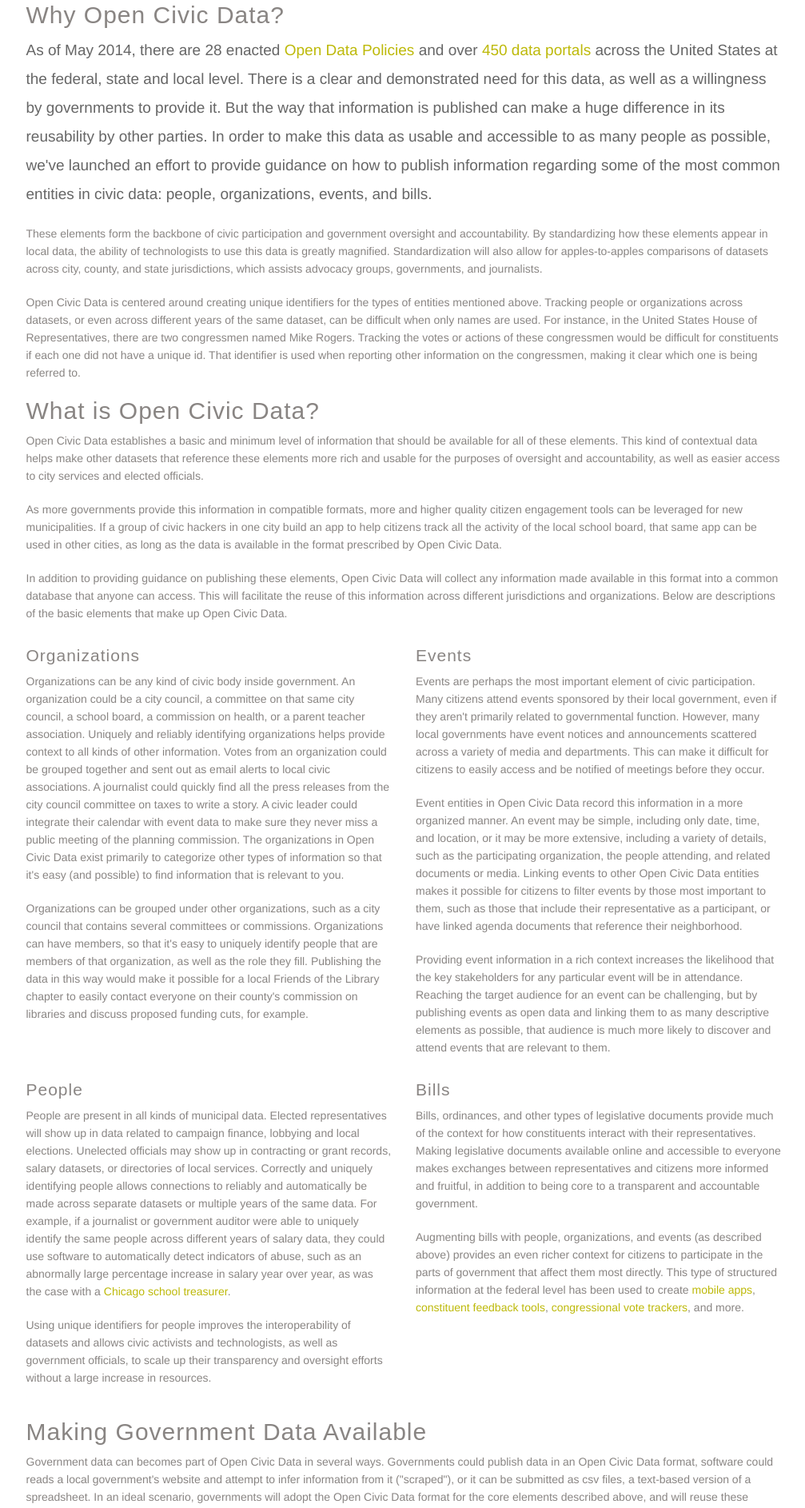
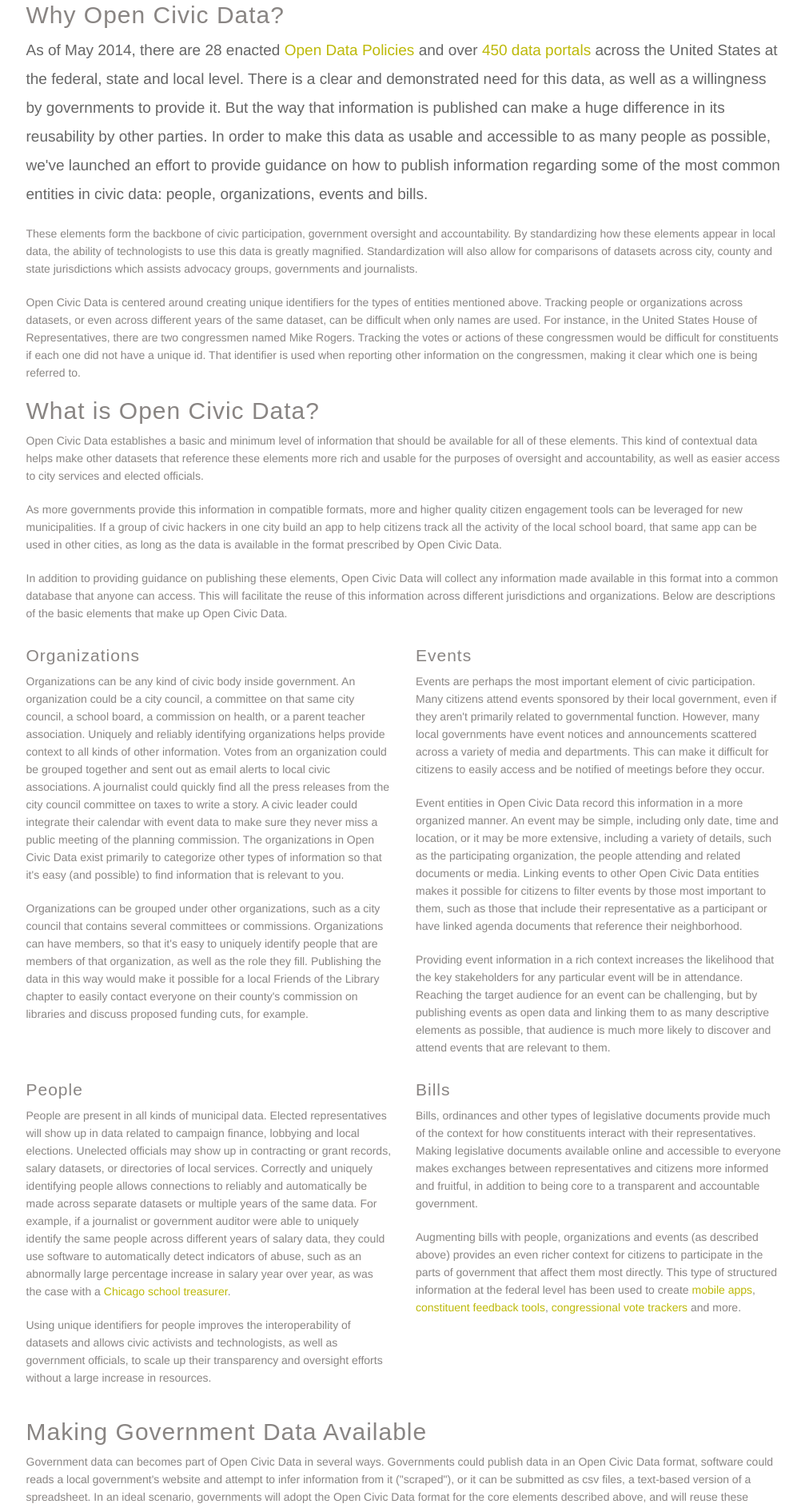
Before and after one commit to opencivicdata/legacy-opencivicdata.org, a Django app: template templates/website/about/index.html in a window 1280 px wide. Shown: the part 398-2284 px from the top of the page at 80% size, without its empty margins (135-1142 px from the left). Run offline with Django 3.2, Linux system fonts and the light colour scheme; the template is opened without the code that fills it, so the values that code supplies are empty; some libraries are stand-ins or nearby versions.

Commit message:
incorporate Nicko's fixes from #12

```diff
--- a/templates/website/about/index.html
+++ b/templates/website/about/index.html
@@ -6,9 +6,9 @@
 {% block content %}
 <h2 id="whyopencivicdata">Why Open Civic Data?</h2>
 
-<p class="intro">As of May 2014, there are 28 enacted <a href="http://sunlightfoundation.com/policy/opendatamap/">Open Data Policies</a> and over <a href="https://github.com/morganherlocker/portalizer/blob/master/classifiedPortals.csv">450 data portals</a> across the United States at the federal, state and local level. There is a clear and demonstrated need for this data, as well as a willingness by governments to provide it. But the way that information is published can make a huge difference in its reusability by other parties. In order to make this data as usable and accessible to as many people as possible, we've launched an effort to provide guidance on how to publish information regarding some of the most common entities in civic data: people, organizations, events, and bills.</p>
+<p class="intro">As of May 2014, there are 28 enacted <a href="http://sunlightfoundation.com/policy/opendatamap/">Open Data Policies</a> and over <a href="https://github.com/morganherlocker/portalizer/blob/master/classifiedPortals.csv">450 data portals</a> across the United States at the federal, state and local level. There is a clear and demonstrated need for this data, as well as a willingness by governments to provide it. But the way that information is published can make a huge difference in its reusability by other parties. In order to make this data as usable and accessible to as many people as possible, we've launched an effort to provide guidance on how to publish information regarding some of the most common entities in civic data: people, organizations, events and bills.</p>
 
-<p>These elements form the backbone of civic participation and government oversight and accountability. By standardizing how these elements appear in local data, the ability of technologists to use this data is greatly magnified. Standardization will also allow for apples-to-apples comparisons of datasets across city, county, and state jurisdictions, which assists advocacy groups, governments, and journalists.</p>
+<p>These elements form the backbone of civic participation, government oversight and accountability. By standardizing how these elements appear in local data, the ability of technologists to use this data is greatly magnified. Standardization will also allow for comparisons of datasets across city, county and state jurisdictions which assists advocacy groups, governments and journalists.</p>
 
 <p>Open Civic Data is centered around creating unique identifiers for the types of entities mentioned above. Tracking people or organizations across datasets, or even across different years of the same dataset, can be difficult when only names are used. For instance, in the United States House of Representatives, there are two congressmen named Mike Rogers. Tracking the votes or actions of these congressmen would be difficult for constituents if each one did not have a unique id. That identifier is used when reporting other information on the congressmen, making it clear which one is being referred to.</p>
 
@@ -33,7 +33,7 @@
 
     <p>Events are perhaps the most important element of civic participation. Many citizens attend events sponsored by their local government, even if they aren't primarily related to governmental function. However, many local governments have event notices and announcements scattered across a variety of media and departments. This can make it difficult for citizens to easily access and be notified of meetings before they occur.</p>
 
-    <p>Event entities in Open Civic Data record this information in a more organized manner. An event may be simple, including only date, time, and location, or it may be more extensive, including a variety of details, such as the participating organization, the people attending, and related documents or media. Linking events to other Open Civic Data entities makes it possible for citizens to filter events by those most important to them, such as those that include their representative as a participant, or have linked agenda documents that reference their neighborhood.</p>
+    <p>Event entities in Open Civic Data record this information in a more organized manner. An event may be simple, including only date, time and location, or it may be more extensive, including a variety of details, such as the participating organization, the people attending and related documents or media. Linking events to other Open Civic Data entities makes it possible for citizens to filter events by those most important to them, such as those that include their representative as a participant or have linked agenda documents that reference their neighborhood.</p>
 
     <p>Providing event information in a rich context increases the likelihood that the key stakeholders for any particular event will be in attendance. Reaching the target audience for an event can be challenging, but by publishing events as open data and linking them to as many descriptive elements as possible, that audience is much more likely to discover and attend events that are relevant to them.</p>
   </div>
@@ -49,9 +49,9 @@
   <div class="col-sm-6">
     <h4 id="bills">Bills</h4>
 
-    <p>Bills, ordinances, and other types of legislative documents provide much of the context for how constituents interact with their representatives. Making legislative documents available online and accessible to everyone makes exchanges between representatives and citizens more informed and fruitful, in addition to being core to a transparent and accountable government.</p>
+    <p>Bills, ordinances and other types of legislative documents provide much of the context for how constituents interact with their representatives. Making legislative documents available online and accessible to everyone makes exchanges between representatives and citizens more informed and fruitful, in addition to being core to a transparent and accountable government.</p>
 
-    <p>Augmenting bills with people, organizations, and events (as described above) provides an even richer context for citizens to participate in the parts of government that affect them most directly. This type of structured information at the federal level has been used to create <a href="http://congress.sunlightfoundation.com/">mobile apps</a>, <a href="https://www.popvox.com/">constituent feedback tools</a>, <a href="http://www.capitolbells.com/">congressional vote trackers</a>, and more.</p>
+    <p>Augmenting bills with people, organizations and events (as described above) provides an even richer context for citizens to participate in the parts of government that affect them most directly. This type of structured information at the federal level has been used to create <a href="http://congress.sunlightfoundation.com/">mobile apps</a>, <a href="https://www.popvox.com/">constituent feedback tools</a>, <a href="http://www.capitolbells.com/">congressional vote trackers</a> and more.</p>
   </div>
 </div>
 
--- a/templates/website/developers/index.html
+++ b/templates/website/developers/index.html
@@ -6,7 +6,7 @@
 <h2>Developers</h2>
 <div class="row">
   <div class="col-sm-7">
-    <p class="intro">Be part of a collaborative effort to provide tools for gathering information on local government. Write a <strong>scraper</strong>, learn about our <strong>data formats</strong>, use our <strong>API</strong> to build your own apps, or download our <strong>bulk data</strong>.</p>
+    <p class="intro">Be part of a collaborative effort to provide tools for gathering information on local government. Write a <strong>scraper</strong>, learn about our <strong>data formats</strong>, use our <strong>API</strong> to build your own apps or download our <strong>bulk data</strong>.</p>
   </div>
   <div class="col-sm-5 panel panel-highlight">
       <h3>Stay Updated</h3>
--- a/templates/website/index.html
+++ b/templates/website/index.html
@@ -4,12 +4,12 @@
 {% endblock pagetitle %}
 {% block content %}
 <h2>Bringing Your Hometown Online</h2>
-<p class="intro">Open Civic Data provides a common way to describe information about people, organizations, events, and bills at multiple levels of government. Using Open Civic Data makes it is easier for governments to share data and citizens to engage with their governments. Open Civic Data also provides guidance on how to publish all of this information so it can be shared across city, county, and state jurisdictions. Adoption of Open Civic Data can:</p>
+<p class="intro">Open Civic Data provides a common way to describe information about people, organizations, events and bills at multiple levels of government. Using Open Civic Data makes it is easier for governments to share data and citizens to engage with their governments. Open Civic Data also provides guidance on how to publish all of this information so it can be shared across city, county and state jurisdictions. Adoption of Open Civic Data can:</p>
 <ul class="row">
     <li class="col-md-6"><p class="intro">Make content about local governments easier to find.</p></li>
     <li class="col-md-6"><p class="intro">Provide a clear path for archiving and relating data across years.</p></li>
     <li class="col-md-6"><p class="intro">Help governments make their data more open to citizens and developers alike.</p></li>
-    <li class="col-md-6"><p class="intro">Increase data portability across cities, counties, and states.</p></li>
+    <li class="col-md-6"><p class="intro">Increase data portability across cities, counties and states.</p></li>
 </ul>
 <p class="intro">Want to learn more? <a href="/about/">Read a detailed description</a> of Open Civic Data.</p>
 <div class="line-wrapper">
```
Also changed, not shown: templates/website/government/index.html (+4 -4 lines).
